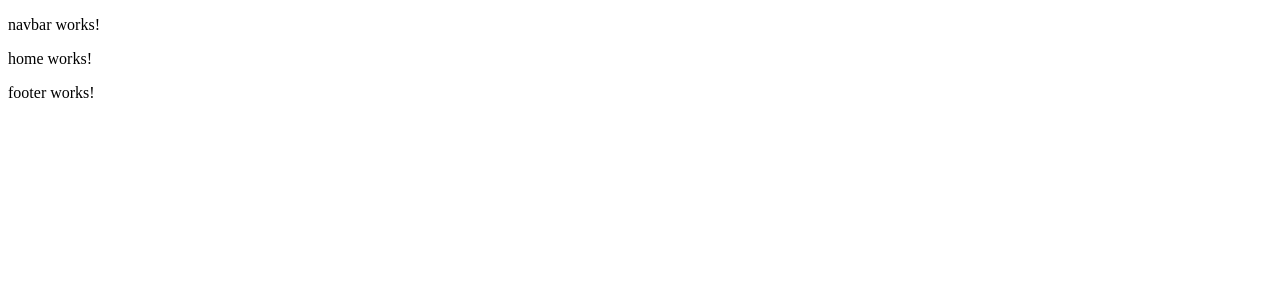
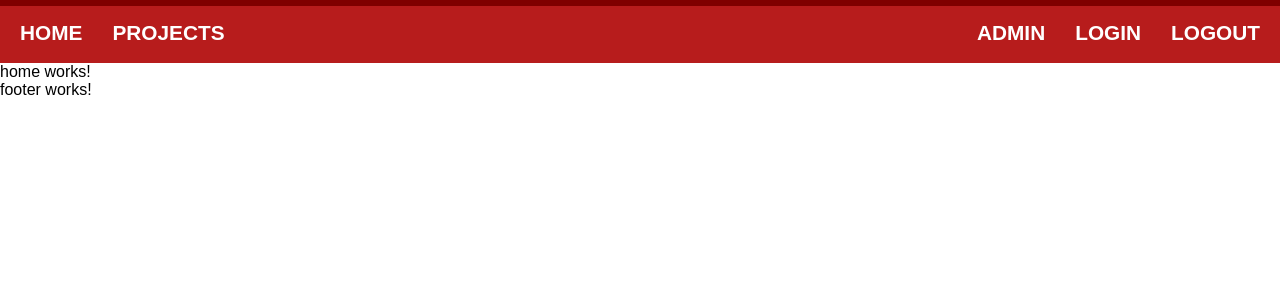
Before and after one commit to BGZStephen/angular-project-manager, an Angular app: page / in a window 1280 px wide. Shown: the top 300 px of the page. Built offline with nearby package versions, Linux system fonts and the light colour scheme.

Commit message:
finished responsive navbar component

```diff
--- a/src/app/navbar/navbar.component.css
+++ b/src/app/navbar/navbar.component.css
@@ -0,0 +1,92 @@
+.navbar-container {
+  border-top: 6px solid #7f0000;
+  width: 100%;
+}
+
+.navbar {
+  background: #b71c1c;
+  position: relative;
+  width: 100%;
+}
+
+.navbar-list {
+  background: #b71c1c;
+  border-top: 6px solid #7f0000;
+  border-bottom: 6px solid #7f0000;
+  font-weight: bold;
+  list-style: none;
+  opacity: 1;
+  position: absolute;
+  text-transform: uppercase;
+  top: 100%;
+  transition: all 0.5s ease;
+  visibility: hidden;
+  width: 100%;
+}
+
+.navbar-left,
+.navbar-right {
+  display: flex;
+  flex-wrap: wrap;
+}
+
+.navbar-item {
+  color: white;
+  padding: 15px;
+  width: 100%;
+}
+
+.navbar-toggle-container {
+  color: white;
+  display: flex;
+  font-weight: bold;
+  padding: 15px;
+  width: 100%;
+}
+
+.navbar-toggle-logo {
+  margin-right: 10px;
+}
+
+.navbar-toggle-description {
+
+}
+
+@media (min-width: 768px) {
+  .navbar-container {
+    border-top: 6px solid #7f0000;
+    border-bottom: 3px solid #b71c1c;
+    width: 100%;
+  }
+
+  .navbar {
+    background: #b71c1c;
+    display: flex;
+    padding: 0 5px;
+    position: relative;
+  }
+
+  .navbar-list {
+    border: none;
+    display: flex;
+    justify-content: space-between;
+    position: relative;
+  }
+
+  .navbar-left,
+  .navbar-right {
+    display: flex;
+    flex-wrap: wrap;
+  }
+
+  .navbar-item {
+    color: white;
+    font-size: 1.3em;
+    padding: 15px;
+    width: auto;
+  }
+
+  .navbar-toggle-container {
+    display: none;
+  }
+}
--- a/src/app/navbar/navbar.component.html
+++ b/src/app/navbar/navbar.component.html
@@ -1,3 +1,19 @@
-<p>
-  navbar works!
-</p>
+<div class="navbar-container">
+  <div class="navbar">
+    <ul class="navbar-list" (window:resize)="toggleVisibility('resize')" [ngStyle]="toggleVisibility()">
+      <div class="navbar-left">
+        <li class="navbar-item">Home</li>
+        <li class="navbar-item">Projects</li>
+      </div>
+      <div class="navbar-right">
+        <li class="navbar-item">Admin</li>
+        <li class="navbar-item">Login</li>
+        <li class="navbar-item">Logout</li>
+      </div>
+    </ul>
+    <div class="navbar-toggle-container" (click)="menuVisible = !menuVisible">
+      <p class="fa fa-bars navbar-toggle-logo"></p>
+      <p class="navbar-toggle-description">MENU</p>
+    </div>
+  </div>
+</div>
--- a/src/app/navbar/navbar.component.ts
+++ b/src/app/navbar/navbar.component.ts
@@ -7,9 +7,25 @@ import { Component, OnInit } from '@angular/core';
 })
 export class NavbarComponent implements OnInit {
 
+  menuVisible: boolean = false
+
   constructor() { }
 
   ngOnInit() {
   }
 
+  toggleVisibility(resize?) {
+    if(resize && screen.width < 768) {
+      this.menuVisible = false;
+      return {"visibility": "hidden", "opacity": "0"}
+    } else if (screen.width >= 768) {
+      this.menuVisible = true;
+      return {"visibility": "visible", "opacity": "1"}
+    } else if (this.menuVisible == true) {
+      return {"visibility": "visible", "opacity": "1"}
+    } else {
+      return {"visibility": "hidden", "opacity": "0"}
+    }
+  }
+
 }
--- a/src/index.html
+++ b/src/index.html
@@ -10,5 +10,6 @@
 </head>
 <body>
   <app-root>Loading...</app-root>
+  <script src="https://use.fontawesome.com/614b1484fd.js"></script>
 </body>
 </html>
--- a/src/styles.css
+++ b/src/styles.css
@@ -1 +1,8 @@
 /* You can add global styles to this file, and also import other style files */
+
+* {
+  margin: 0;
+  padding: 0;
+  box-sizing: border-box;
+  font-family: arial;
+}
```
